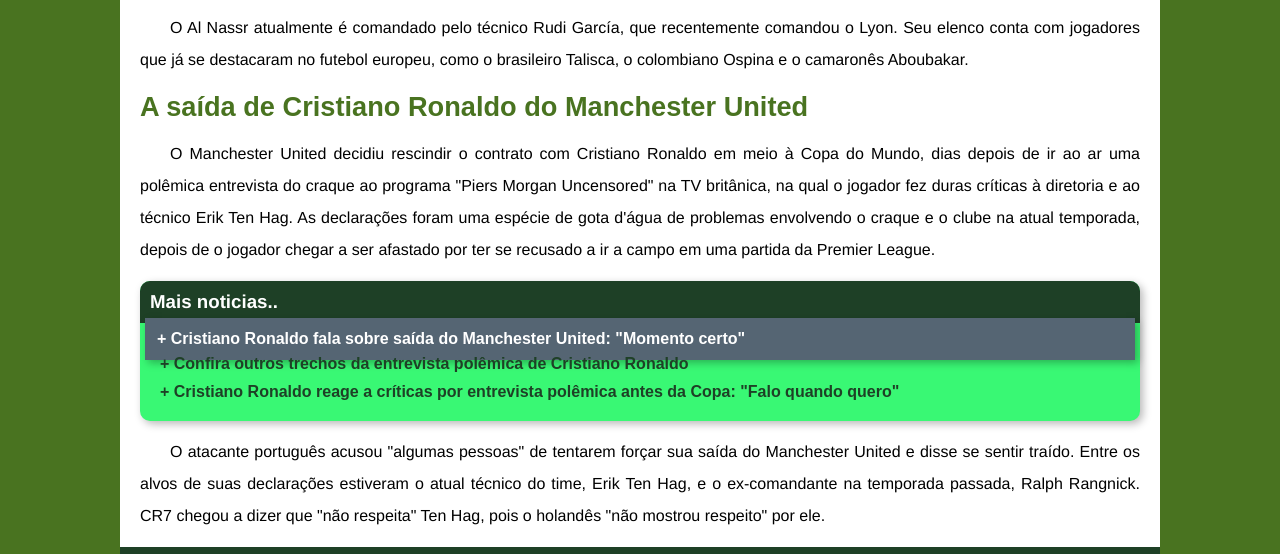
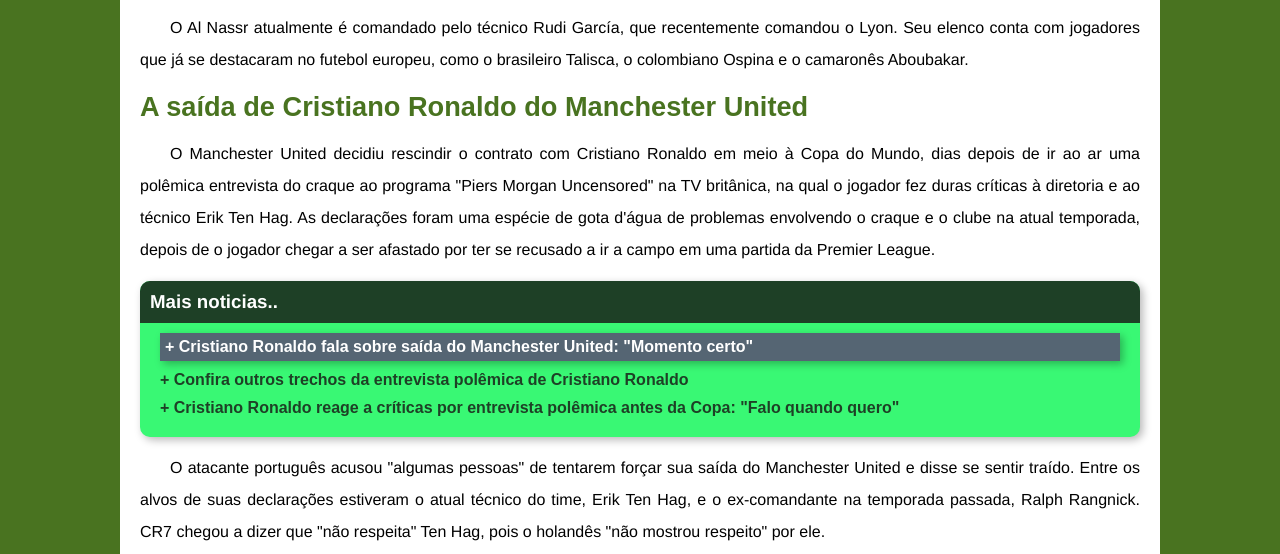
Before and after one commit to wigor02/Exercicios, a plain HTML site: page Exercicios de fixação/ex003/index.html in a window 1280 px wide. In both pictures the pointer is over the link 640 px from the left and 1808 px from the top of the page. Shown: the part 1466-2020 px from the top of the page. Drawn offline with Linux system fonts and the light colour scheme.

Commit message:
Update style.css

```diff
--- a/Exercicios de fixação/ex003/style.css
+++ b/Exercicios de fixação/ex003/style.css
@@ -166,8 +166,7 @@ aside a:hover {
     background-color: var(--cor0);
     color: var(--cor5);
     font-size: 1em;
-    padding: 12px;
-    margin: -15px;
+    padding: 5px 5px ;
     box-shadow: 3px 3px 8px hsla(0, 0%, 0%, 0.281);
 }
 
```
